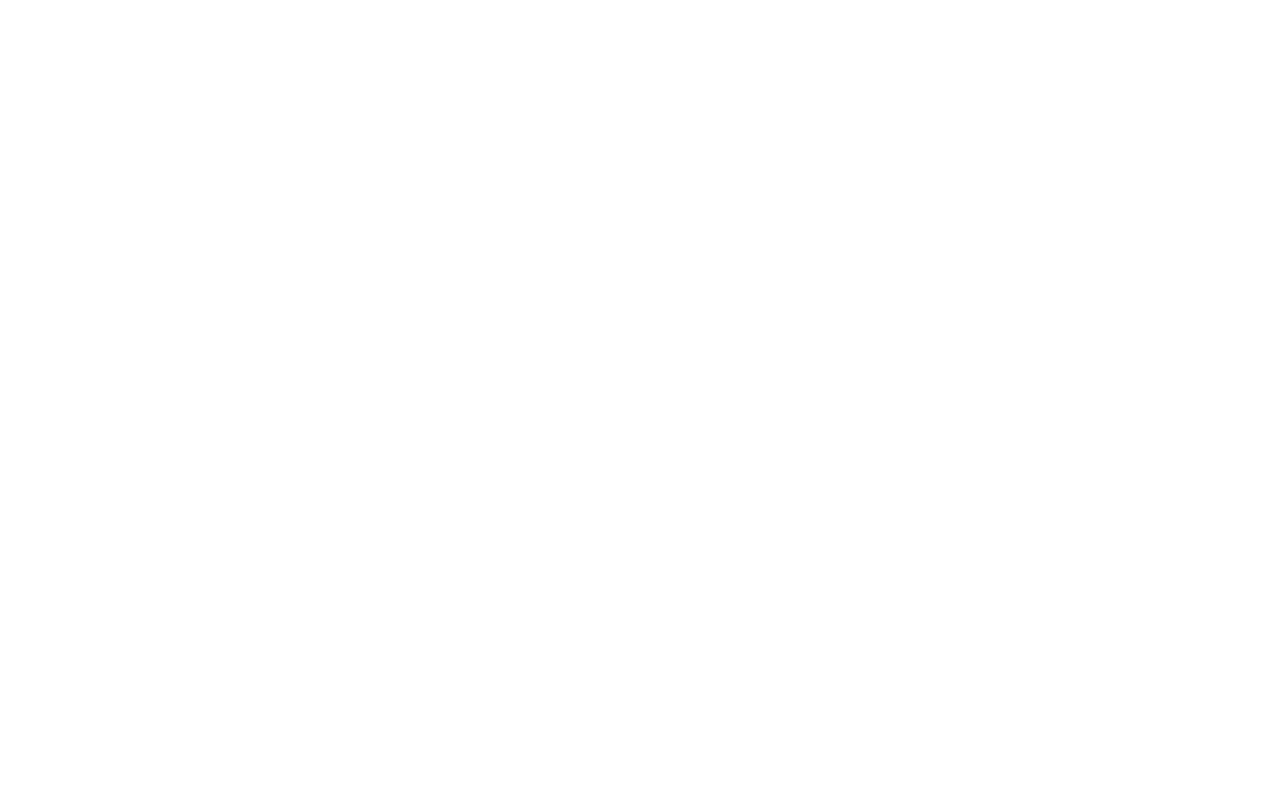
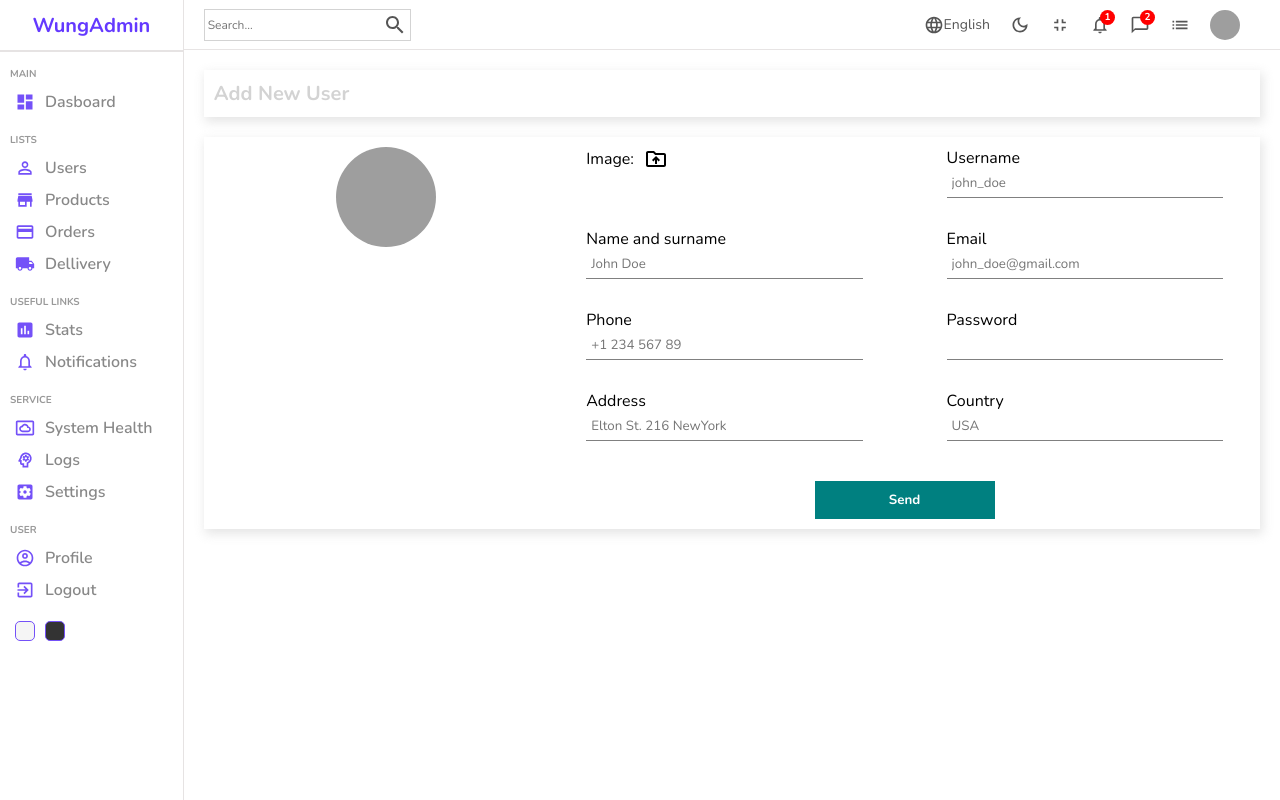
Before and after one commit to WungthingKashungnao/admin-dashboard, a React (Create React App) app: page /users/new in a window 1280 px wide. Built offline with nearby package versions, Linux system fonts and the light colour scheme; grey boxes are pictures that could not be loaded.

Commit message:
worked on New component to add new users or products

```diff
--- a/src/App.js
+++ b/src/App.js
@@ -4,6 +4,7 @@
 import List from "./pages/list/List";
 import Single from "./pages/single/Single";
 import New from "./pages/new/New";
+import { productInputs, userInputs } from "./formSource";
 
 function App() {
   return (
@@ -15,12 +16,18 @@
           <Route path="users">
             <Route index element={<List />} />
             <Route path=":userId" element={<Single />} />
-            <Route path="new" element={<New />} />
+            <Route
+              path="new"
+              element={<New inputs={userInputs} title="Add New User" />}
+            />
           </Route>
           <Route path="products">
             <Route index element={<List />} />
             <Route path=":productId" element={<Single />} />
-            <Route path="new" element={<New />} />
+            <Route
+              path="new"
+              element={<New inputs={productInputs} title="Add New Product" />}
+            />
           </Route>
         </Route>
       </Routes>
--- /dev/null
+++ b/src/formSource.js
@@ -0,0 +1,76 @@
+export const userInputs = [
+  {
+    id: 1,
+    label: "Username",
+    type: "text",
+    placeholder: "john_doe",
+  },
+  {
+    id: 2,
+    label: "Name and surname",
+    type: "text",
+    placeholder: "John Doe",
+  },
+  {
+    id: 3,
+    label: "Email",
+    type: "mail",
+    placeholder: "john_doe@gmail.com",
+  },
+  {
+    id: 4,
+    label: "Phone",
+    type: "text",
+    placeholder: "+1 234 567 89",
+  },
+  {
+    id: 5,
+    label: "Password",
+    type: "password",
+  },
+  {
+    id: 6,
+    label: "Address",
+    type: "text",
+    placeholder: "Elton St. 216 NewYork",
+  },
+  {
+    id: 7,
+    label: "Country",
+    type: "text",
+    placeholder: "USA",
+  },
+];
+
+export const productInputs = [
+  {
+    id: 1,
+    label: "Title",
+    type: "text",
+    placeholder: "Apple Macbook Pro",
+  },
+  {
+    id: 2,
+    label: "Description",
+    type: "text",
+    placeholder: "Description",
+  },
+  {
+    id: 3,
+    label: "Category",
+    type: "text",
+    placeholder: "Computers",
+  },
+  {
+    id: 4,
+    label: "Price",
+    type: "text",
+    placeholder: "100",
+  },
+  {
+    id: 5,
+    label: "Stock",
+    type: "text",
+    placeholder: "in stock",
+  },
+];
--- a/src/pages/new/New.js
+++ b/src/pages/new/New.js
@@ -1,6 +1,61 @@
+import Navbar from "../../components/navbar/Navbar";
+import Sidebar from "../../components/sidebar/Sidebar";
+
+import DriveFolderUploadOutlinedIcon from "@mui/icons-material/DriveFolderUploadOutlined";
+
 import "./new.scss";
-const New = () => {
-  return <div></div>;
+import { useState } from "react";
+
+const New = ({ inputs, title }) => {
+  const [file, setFile] = useState(""); //stae to chagne image
+  return (
+    <div className="new">
+      <Sidebar />
+      <div className="newContainer">
+        <Navbar />
+        <div className="top">
+          <h1 className="title">{title}</h1>
+        </div>
+        <div className="bottom">
+          <div className="left">
+            <img
+              src={
+                file
+                  ? URL.createObjectURL(file)
+                  : "https://icon-library.com/images/no-image-icon/no-image-icon-0.jpg"
+              }
+              alt=""
+            />
+          </div>
+          <div className="right">
+            <form>
+              <div className="formInput">
+                <label htmlFor="file">
+                  Image:
+                  <DriveFolderUploadOutlinedIcon className="icon" />
+                </label>
+                <input
+                  type="file"
+                  id="file"
+                  style={{ display: "none" }}
+                  onChange={(e) => setFile(e.target.files[0])}
+                />
+              </div>
+
+              {inputs.map((input) => (
+                <div className="formInput" key={input.id}>
+                  <label>{input.label}</label>
+                  <input type={input.type} placeholder={input.placeholder} />
+                </div>
+              ))}
+
+              <button>Send</button>
+            </form>
+          </div>
+        </div>
+      </div>
+    </div>
+  );
 };
 
 export default New;
--- a/src/pages/new/new.scss
+++ b/src/pages/new/new.scss
@@ -0,0 +1,68 @@
+.new{
+    width: 100%;
+    display: flex;
+    .newContainer{
+        flex: 6;
+
+        .top, .bottom{
+            -webkit-box-shadow: 2px 4px 10px 1px rgba(0,0,0,0.47);
+            box-shadow: 2px 4px 10px 1px rgba(201, 201, 201, 0.47);
+            margin: 20px;
+            padding: 10px;
+            display: flex;
+
+            h1{
+                color: lightgray;
+                font-size: 20px;
+            }
+
+            .left{
+                flex: 1;
+                text-align: center;
+                img{
+                    width: 100px;
+                    height: 100px;
+                    border-radius: 50%;
+                    object-fit: cover;
+                }
+            }
+            .right{
+                flex: 2;
+                form{
+                    display: flex;
+                    flex-wrap: wrap;
+                    gap: 30px;
+                    justify-content: space-around;
+                    .formInput{
+                        width: 40%;
+                        label{
+                            display: flex;
+                            align-items: center;
+                            gap: 10px;
+                            .icon{
+                                cursor: pointer;
+                            }
+                        }
+                        input{
+                            width: 100%;
+                            padding: 5px;
+                            outline: none;
+                            border: none;
+                            border-bottom: 1px solid gray;
+                        }
+                    }
+                    button{
+                        width: 180px;
+                        padding: 10px;
+                        border: none;
+                        background-color: teal;
+                        color: white;
+                        font-weight: bold;
+                        cursor: pointer;
+                        margin-top: 10px;
+                    }
+                }
+            }
+        }
+    }
+}
```
